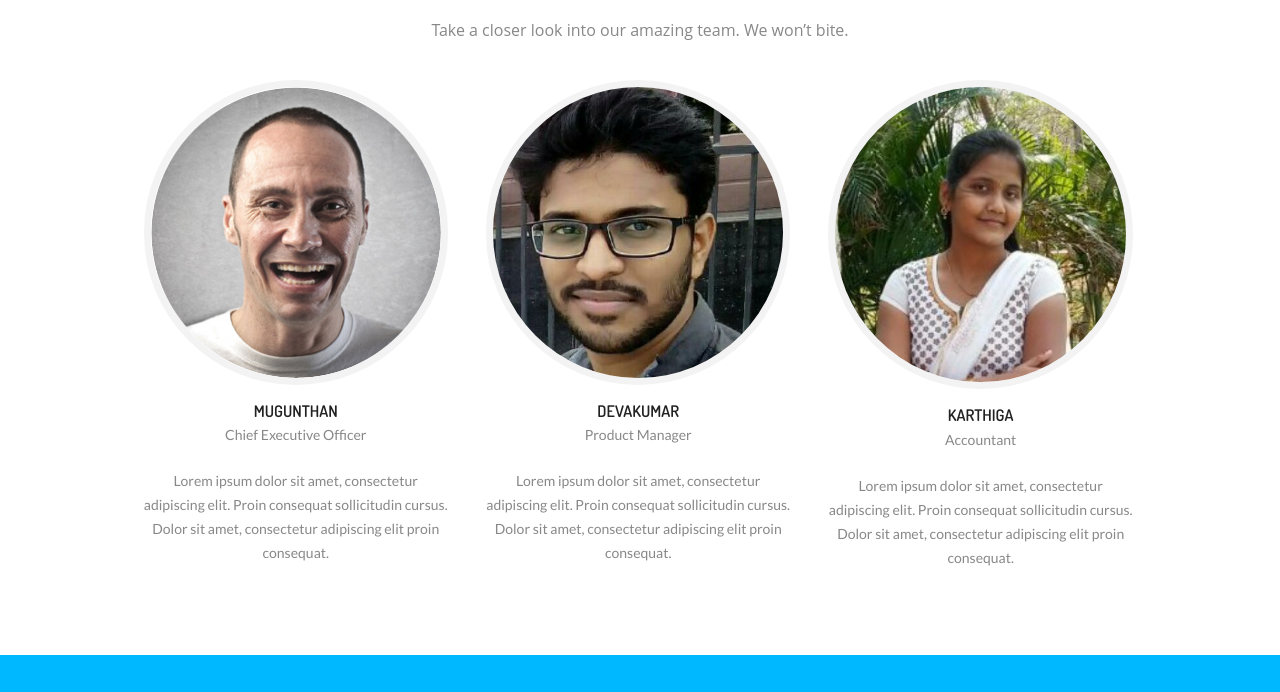
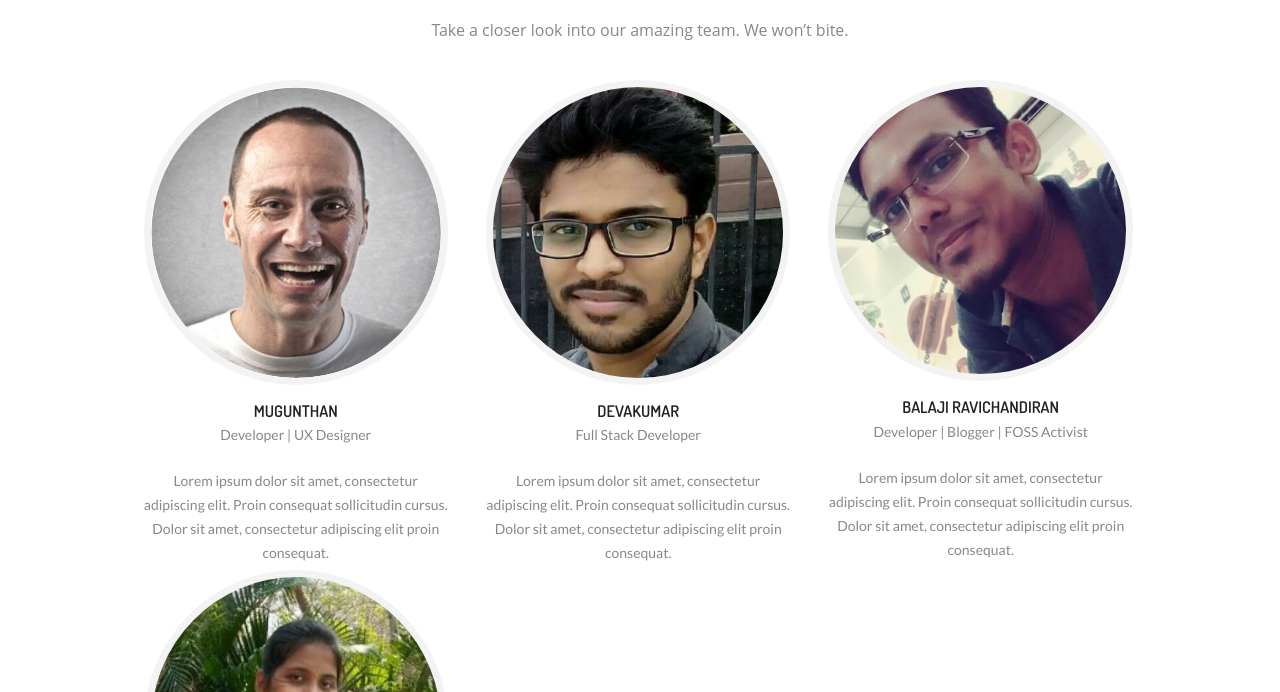
Before and after one commit to Eoriginator/Eoriginator.github.io, a plain HTML site: page index.html in a window 1280 px wide. Shown: the part 2855-3547 px from the top of the page. Drawn offline with Linux system fonts and the light colour scheme.

Commit message:
Balaji Image added

```diff
--- a/index.html
+++ b/index.html
@@ -413,7 +413,7 @@ function resizeText() {
           </ul>
         </div>
         <h3 class="wow fadeInDown delay-03s">Mugunthan</h3>
-        <span class="wow fadeInDown delay-03s">Chief Executive Officer</span>
+        <span class="wow fadeInDown delay-03s">Developer | UX Designer</span>
         <p class="wow fadeInDown delay-03s">Lorem ipsum dolor sit amet, consectetur adipiscing elit. Proin consequat sollicitudin cursus. Dolor sit amet, consectetur adipiscing elit proin consequat.</p>
       </div>
       <div class="team-leader-box">
@@ -428,8 +428,23 @@ function resizeText() {
           </ul>
         </div>
         <h3 class="wow fadeInDown delay-06s">Devakumar</h3>
-        <span class="wow fadeInDown delay-06s">Product Manager</span>
+        <span class="wow fadeInDown delay-06s">Full Stack Developer</span>
         <p class="wow fadeInDown delay-06s">Lorem ipsum dolor sit amet, consectetur adipiscing elit. Proin consequat sollicitudin cursus. Dolor sit amet, consectetur adipiscing elit proin consequat.</p>
+      </div>
+      <div class="team-leader-box">
+        <div class="team-leader wow fadeInDown delay-09s">
+          <div class="team-leader-shadow"><a href="javascript:void(0)"></a></div>
+          <img src="img/balaji.jpg" alt="">
+          <ul>
+            <li><a href="javascript:void(0)" class="fa-twitter"></a></li>
+            <li><a href="javascript:void(0)" class="fa-facebook"></a></li>
+            <li><a href="javascript:void(0)" class="fa-pinterest"></a></li>
+            <li><a href="javascript:void(0)" class="fa-google-plus"></a></li>
+          </ul>
+        </div>
+        <h3 class="wow fadeInDown delay-09s">Balaji Ravichandiran</h3>
+        <span class="wow fadeInDown delay-09s">Developer | Blogger | FOSS Activist</span>
+        <p class="wow fadeInDown delay-09s">Lorem ipsum dolor sit amet, consectetur adipiscing elit. Proin consequat sollicitudin cursus. Dolor sit amet, consectetur adipiscing elit proin consequat.</p>
       </div>
       <div class="team-leader-box">
         <div class="team-leader wow fadeInDown delay-09s">
@@ -443,9 +458,10 @@ function resizeText() {
           </ul>
         </div>
         <h3 class="wow fadeInDown delay-09s">Karthiga</h3>
-        <span class="wow fadeInDown delay-09s">Accountant</span>
+        <span class="wow fadeInDown delay-09s">Full Stack Developer</span>
         <p class="wow fadeInDown delay-09s">Lorem ipsum dolor sit amet, consectetur adipiscing elit. Proin consequat sollicitudin cursus. Dolor sit amet, consectetur adipiscing elit proin consequat.</p>
       </div>
+
     </div>
   </div>
 </section>
```
Also changed, not shown: img/balaji.jpg (added).
